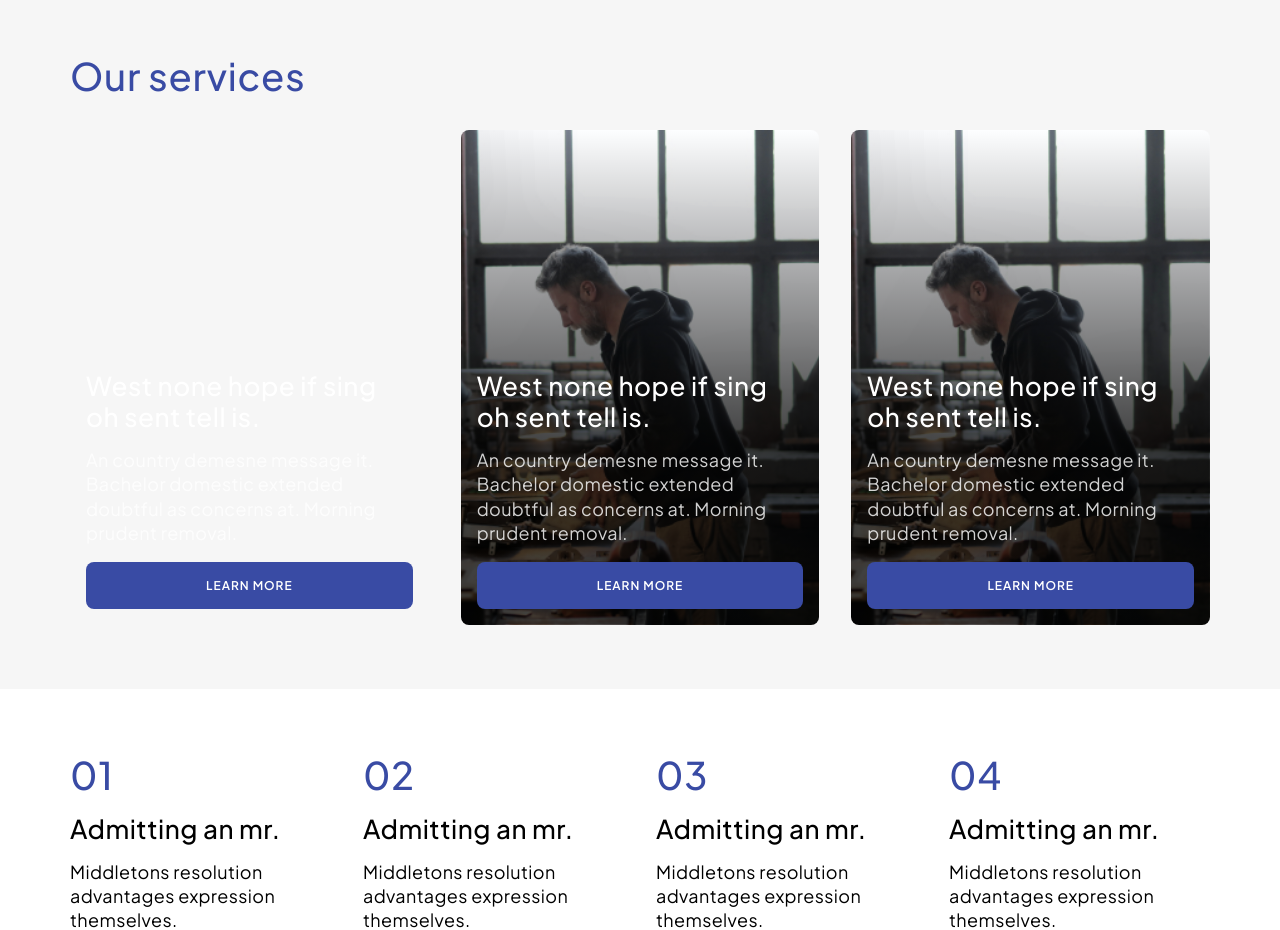
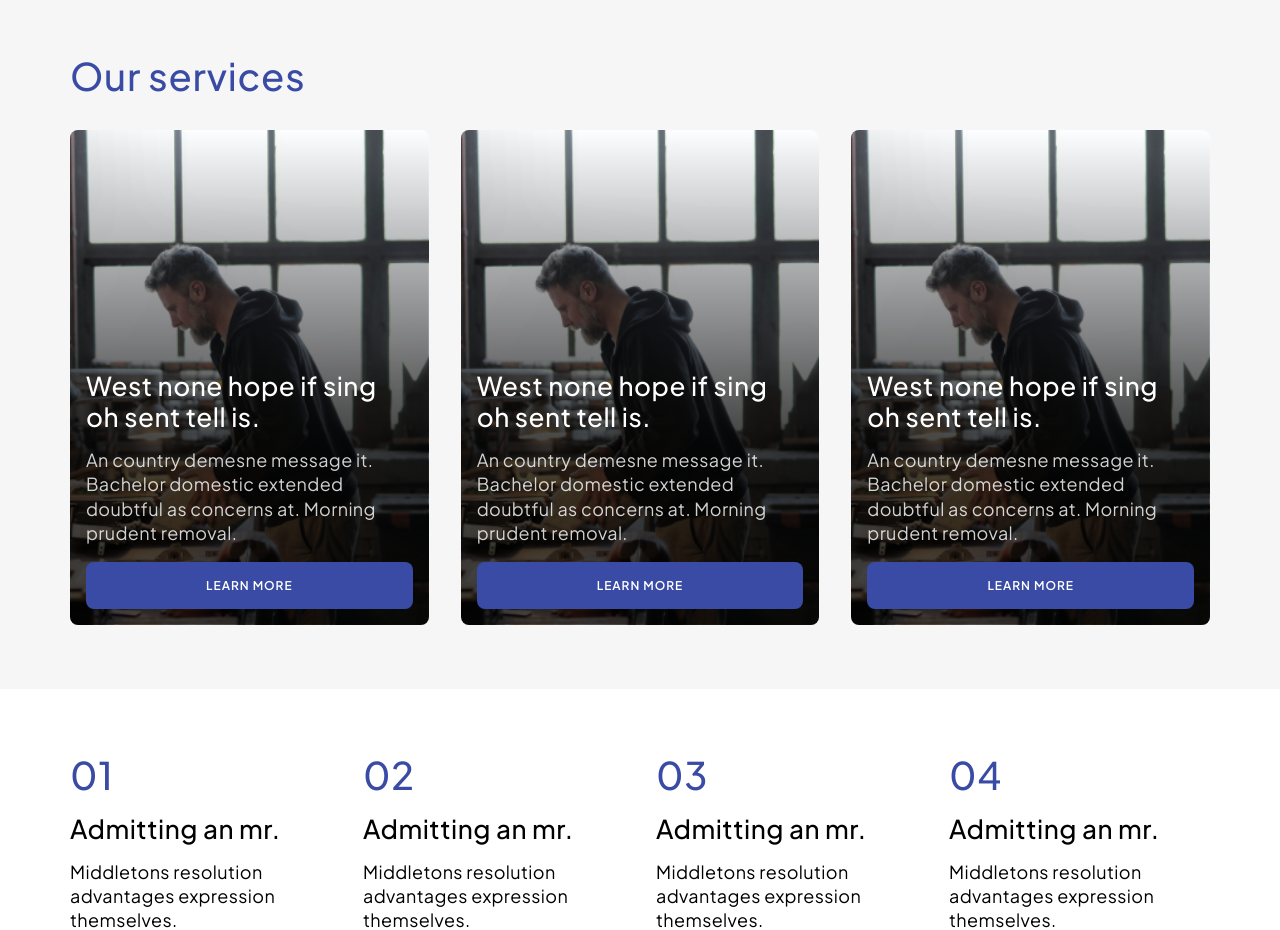
Before and after one commit to Roman0410/tech, a plain HTML site: page index.html in a window 1280 px wide. Shown: the part 980-1910 px from the top of the page. Drawn offline with nearby package versions, Linux system fonts and the light colour scheme; some packages are replaced by stand-ins of ours; a script that the page names is missing.

Commit message:
Update index.html

```diff
--- a/index.html
+++ b/index.html
@@ -189,7 +189,7 @@
           <li
             class="services-item"
             style="
-              ground-image: linear-gradient(
+              background-image: linear-gradient(
                   0deg,
                   rgba(0, 0, 0, 0.74) 34.9%,
                   rgba(0, 0, 0, 0) 100%
```
